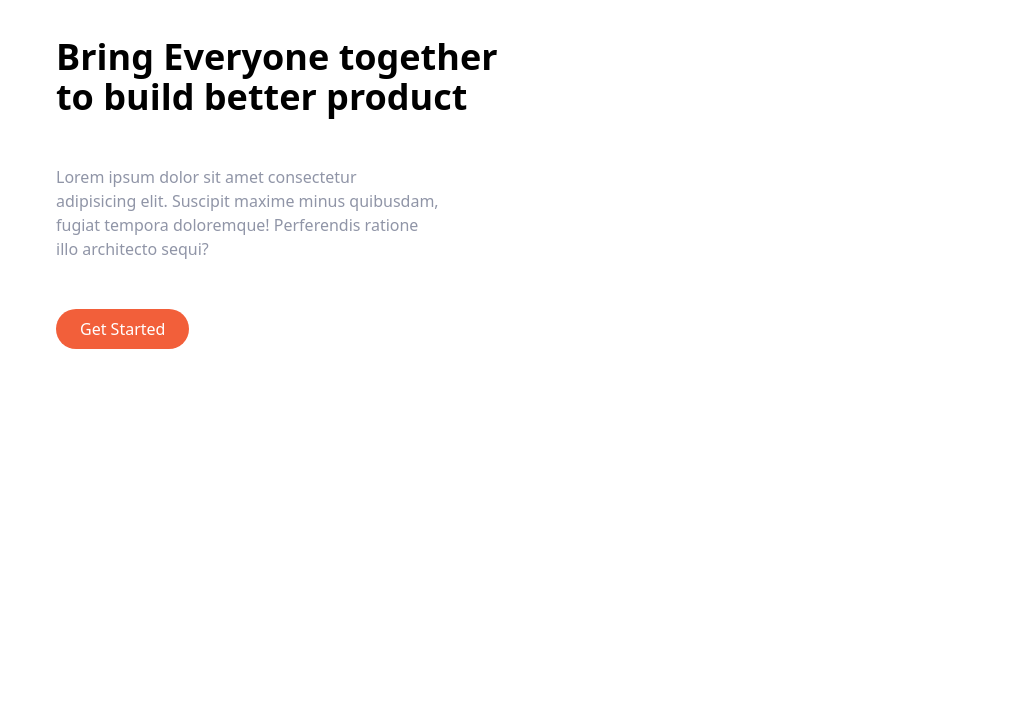
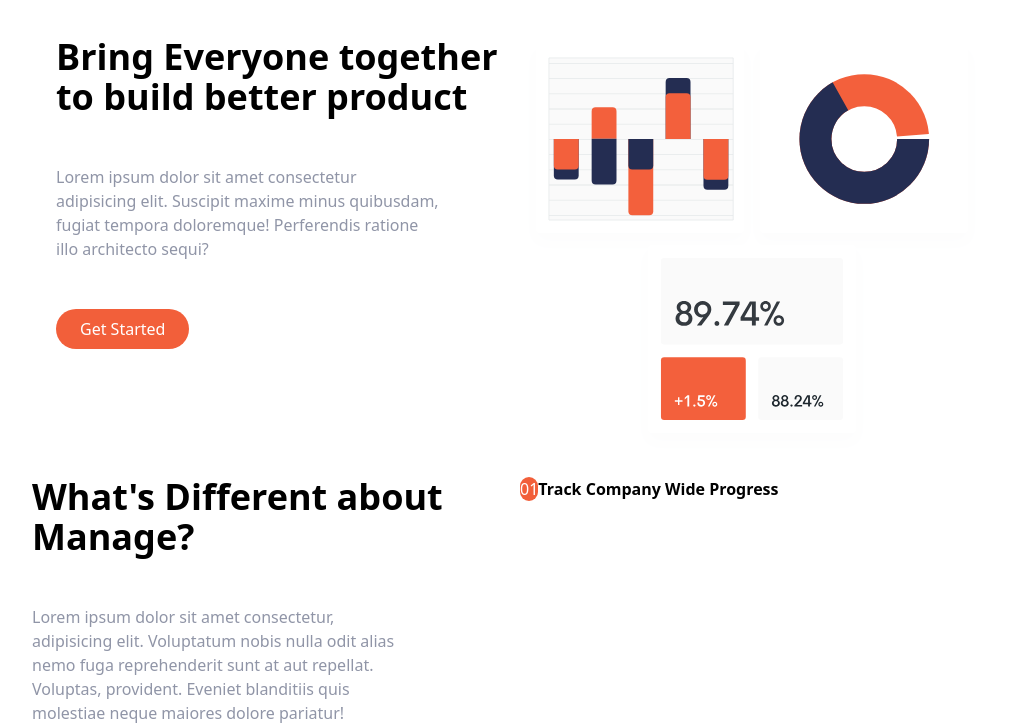
Before and after one commit to devsahm/tailwind-landing-page, a website: page index.html in a window 1280 px wide. Shown: the part 91-816 px from the top of the page, without its empty margins (120-1135 px from the left). Drawn offline with Linux system fonts and the light colour scheme.

```diff
--- a/index.html
+++ b/index.html
@@ -43,7 +43,7 @@
                 Bring Everyone together to build better product
                </h1>
 
-               <p class="max-w-sm text-center md:text-left text-darkGrayishBlue">
+               <p class="max-w-sm text-center text-darkGrayishBlue md:text-left">
                 Lorem ipsum dolor sit amet consectetur adipisicing elit. Suscipit maxime minus quibusdam, fugiat tempora doloremque! Perferendis ratione illo architecto sequi?
                </p>
 
@@ -56,8 +56,48 @@
             </div>
 
             <!-- Right Item -->
-            <div>
+            <div class="md:w-1/2">
+                <img src="img/illustration-intro.svg" alt="Illustation">
+            </div>
+        </div>
+    </section>
 
+    <!-- Feaeture-Item -->
+
+    <section id="feature">
+
+        <!-- Flex Container -->
+        <div class="container flex flex-col px-4 mx-auto space-y-12 md:flex-row md:space-y-0">
+
+            <!-- Whats the Difference -->
+            <div class="flex flex-col items-center space-y-12 md:items-start md:w-1/2">
+                <h1 class="max-w-md text-center font-bold text-4xl md:text-left">
+                    What's Different about Manage?
+                </h1>
+
+                <p class="max-w-sm text-center text-darkGrayishBlue md:text-left">
+                    Lorem ipsum dolor sit amet consectetur, adipisicing elit. Voluptatum nobis nulla odit alias nemo fuga reprehenderit sunt at aut repellat. Voluptas, provident. Eveniet blanditiis quis molestiae neque maiores dolore pariatur!
+                </p>
+            </div>
+
+            <!-- Numbered  List -->
+            <div class="flex flex-col space-y-8 md:w-1/2">
+                <!-- List -->
+                <div class="flex flex-col space-y-3 md:space-y-0 md:space-x-6 md:flex-row">
+
+                    <!-- Heading 1 -->
+                    <div class="rounded-l-full bg-brightRedSubLight md:bg-transparent">
+                        <div class="flex items-center space-x-2">
+                            <div class="px-20 py-2  text-white rounded-full md:py-1 bg-brightRed">
+                                01
+                            </div>
+                            <h3 class="text-base font-bold md:mb-4">
+                                Track Company Wide Progress
+                            </h3>
+                        </div>
+                    </div>
+
+                </div>
             </div>
         </div>
     </section>
--- a/tailwind.config.js
+++ b/tailwind.config.js
@@ -9,6 +9,7 @@
       xl:'1440px'
     },
     extend: {
+
       colors: {
         brightRed: 'hsl(12, 88%, 59%)',
         brightRedLight : 'hsl(12, 88%, 69%)',
```
